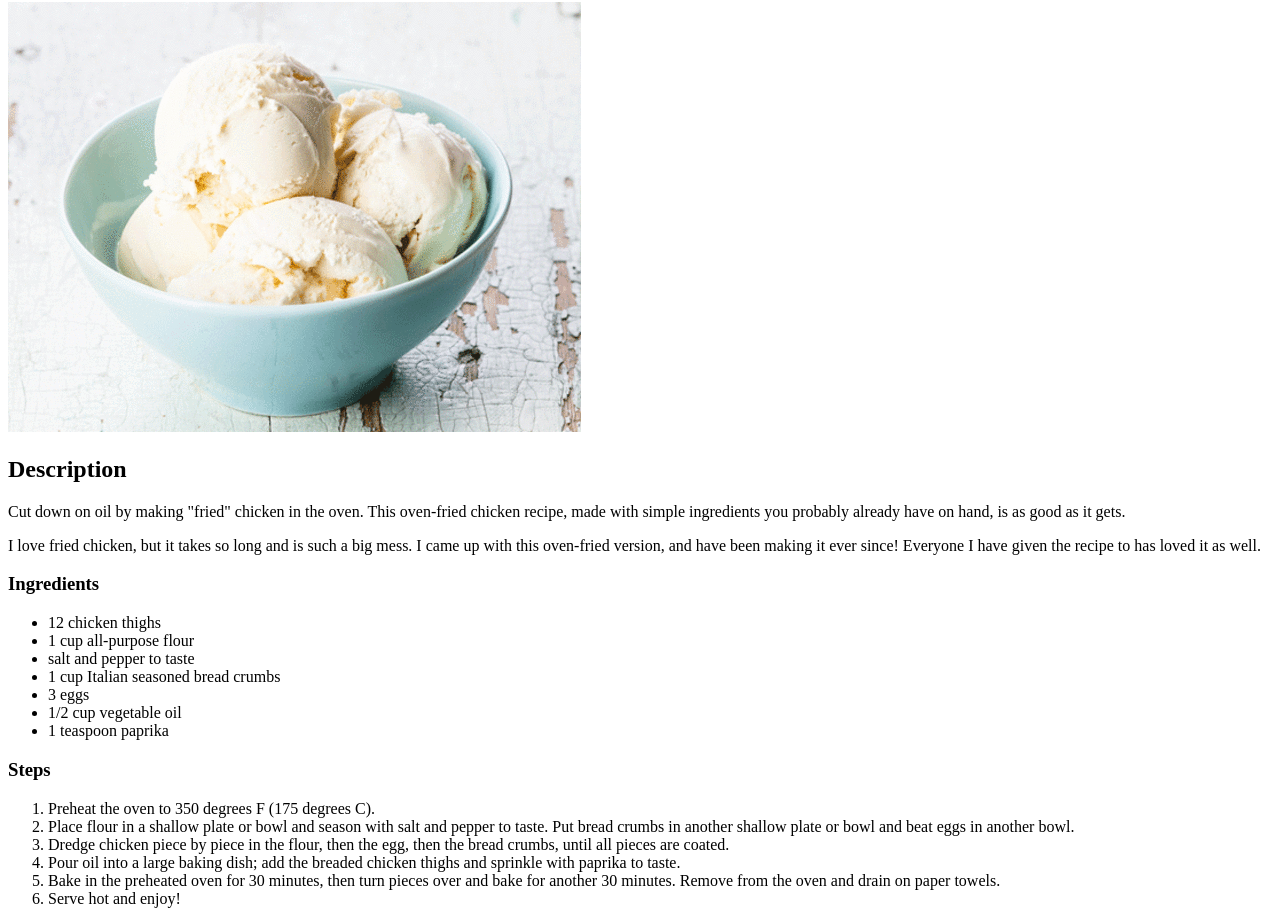
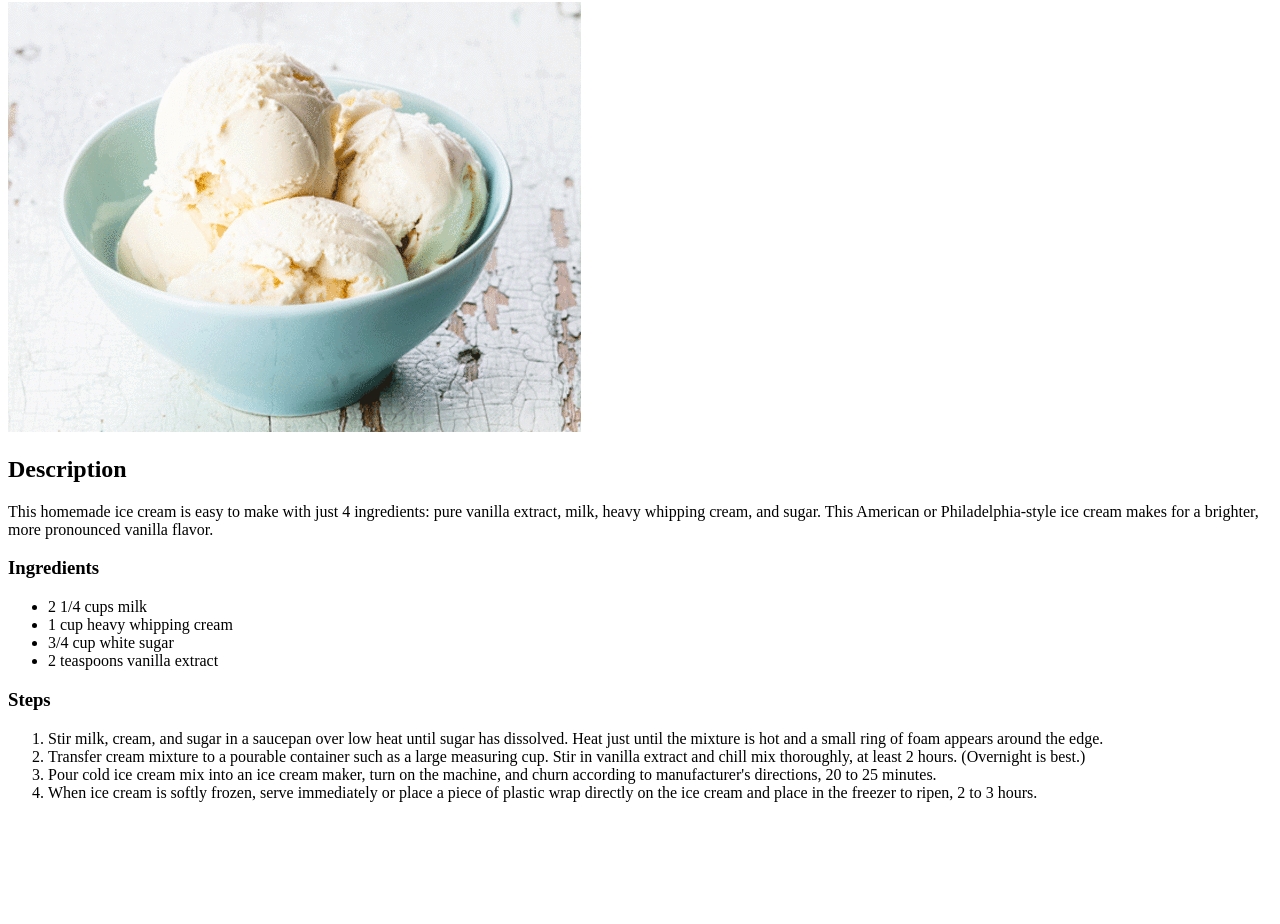
Before and after one commit to rileydonat/odin-recipes, a plain HTML site: page recipes/vanillaicecream.html in a window 1280 px wide. Shown: the part 78-1002 px from the top of the page. After the commit the page ends 896 px from the top, so only its background shows below. Drawn offline with Linux system fonts and the light colour scheme.

Commit message:
Alter ice cream ingredients and steps lists and add description
Replaced chicken recipe information in paragrapgh decription, unordered
ingridients list, and ordered steps list to match ice cream recipe.

```diff
--- a/recipes/vanillaicecream.html
+++ b/recipes/vanillaicecream.html
@@ -11,39 +11,30 @@
     <img src="../images/icecream.gif">
     <h2>Description</h2>
 
-        <p>Cut down on oil by making "fried" chicken in the oven.
-        This oven-fried chicken recipe, made with simple ingredients you probably already have on hand,
-        is as good as it gets.</p>
-
-        <p>I love fried chicken, but it takes so long and is such a big mess.
-        I came up with this oven-fried version, and have been making it ever since!
-        Everyone I have given the recipe to has loved it as well.</p>
+        <p>This homemade ice cream is easy to make with just 4 ingredients: pure vanilla extract,
+             milk, heavy whipping cream, and sugar. This American or Philadelphia-style ice cream
+             makes for a brighter, more pronounced vanilla flavor.</p>
 
     <h3>Ingredients</h3>
 
         <ul>
-            <li>12 chicken thighs</li>
-            <li>1 cup all-purpose flour</li>
-            <li>salt and pepper to taste</li>
-            <li>1 cup Italian seasoned bread crumbs</li>
-            <li>3 eggs</li>
-            <li>1/2 cup vegetable oil</li>
-            <li>1 teaspoon paprika</li>
+            <li>2 1/4 cups milk</li>
+            <li>1 cup heavy whipping cream</li>
+            <li>3/4 cup white sugar</li>
+            <li>2 teaspoons vanilla extract</li>
         </ul>
 
     <h3>Steps</h3>
 
         <ol>
-            <li>Preheat the oven to 350 degrees F (175 degrees C).</li>
-            <li>Place flour in a shallow plate or bowl and season with salt and pepper to taste.
-                Put bread crumbs in another shallow plate or bowl and beat eggs in another bowl.</li>
-            <li>Dredge chicken piece by piece in the flour, then the egg, then the bread crumbs,
-                until all pieces are coated.</li>
-            <li>Pour oil into a large baking dish; add the breaded chicken thighs
-                and sprinkle with paprika to taste.</li>
-            <li>Bake in the preheated oven for 30 minutes, then turn pieces over and bake for another 30 minutes.
-                Remove from the oven and drain on paper towels.</li>
-            <li>Serve hot and enjoy!</li>
+            <li>Stir milk, cream, and sugar in a saucepan over low heat until sugar has dissolved.
+                Heat just until the mixture is hot and a small ring of foam appears around the edge.</li>
+            <li>Transfer cream mixture to a pourable container such as a large measuring cup. Stir in
+                vanilla extract and chill mix thoroughly, at least 2 hours. (Overnight is best.)</li>
+            <li>Pour cold ice cream mix into an ice cream maker, turn on the machine, and churn
+                according to manufacturer's directions, 20 to 25 minutes.</li>
+            <li>When ice cream is softly frozen, serve immediately or place a piece of plastic wrap
+                directly on the ice cream and place in the freezer to ripen, 2 to 3 hours.</li>
         </ol>
 
 
```
